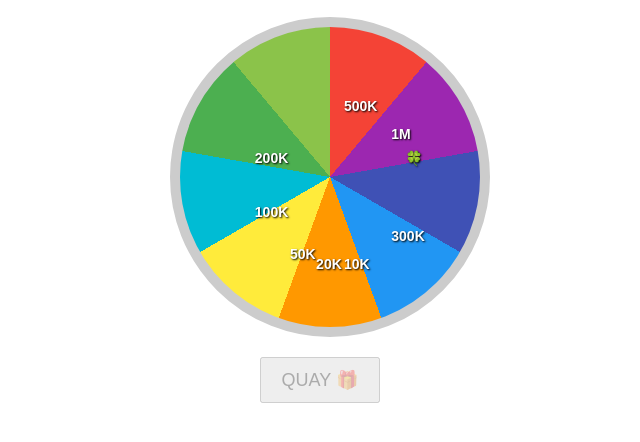
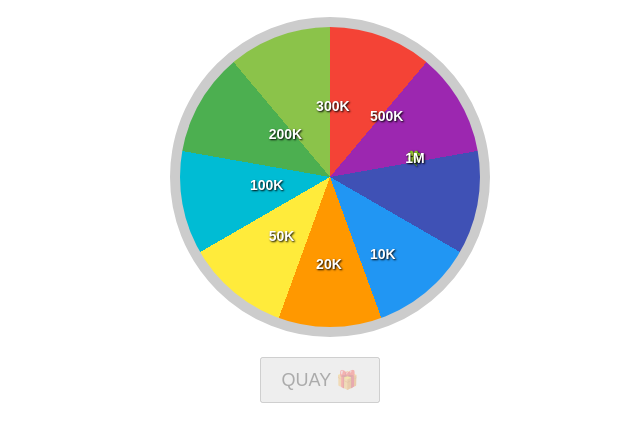
Before and after one commit to Ngoctrainer/tritueforlife, a plain HTML site: page index.html in a window 1280 px wide. Shown: the part 104-546 px from the top of the page, without its empty margins (320-960 px from the left). Drawn offline with Linux system fonts and the light colour scheme.

Commit message:
Update index.html

```diff
--- a/index.html
+++ b/index.html
@@ -20,14 +20,14 @@
   <div class="wheel-container">
 <div class="wheel" id="wheel">
   <div class="label" style="--angle: -20deg;">🍀</div>
-  <div class="label" style="--angle: 80deg;">10K</div>
+  <div class="label" style="--angle: 60deg;">10K</div>
   <div class="label" style="--angle: 100deg;">20K</div>
-  <div class="label" style="--angle: 120deg;">50K</div>
-  <div class="label" style="--angle: 160deg;">100K</div>
-  <div class="label" style="--angle: 200deg;">200K</div>
-  <div class="label" style="--angle: 40deg;">300K</div>
-  <div class="label" style="--angle: 280deg;">500K</div>
-  <div class="label" style="--angle: 320deg;">1M</div>
+  <div class="label" style="--angle: 140deg;">50K</div>
+  <div class="label" style="--angle: 180deg;">100K</div>
+  <div class="label" style="--angle: 220deg;">200K</div>
+  <div class="label" style="--angle:260deg;">300K</div>
+  <div class="label" style="--angle: 300deg;">500K</div>
+  <div class="label" style="--angle: 340deg;">1M</div>
 </div>
 
   </div>
```
